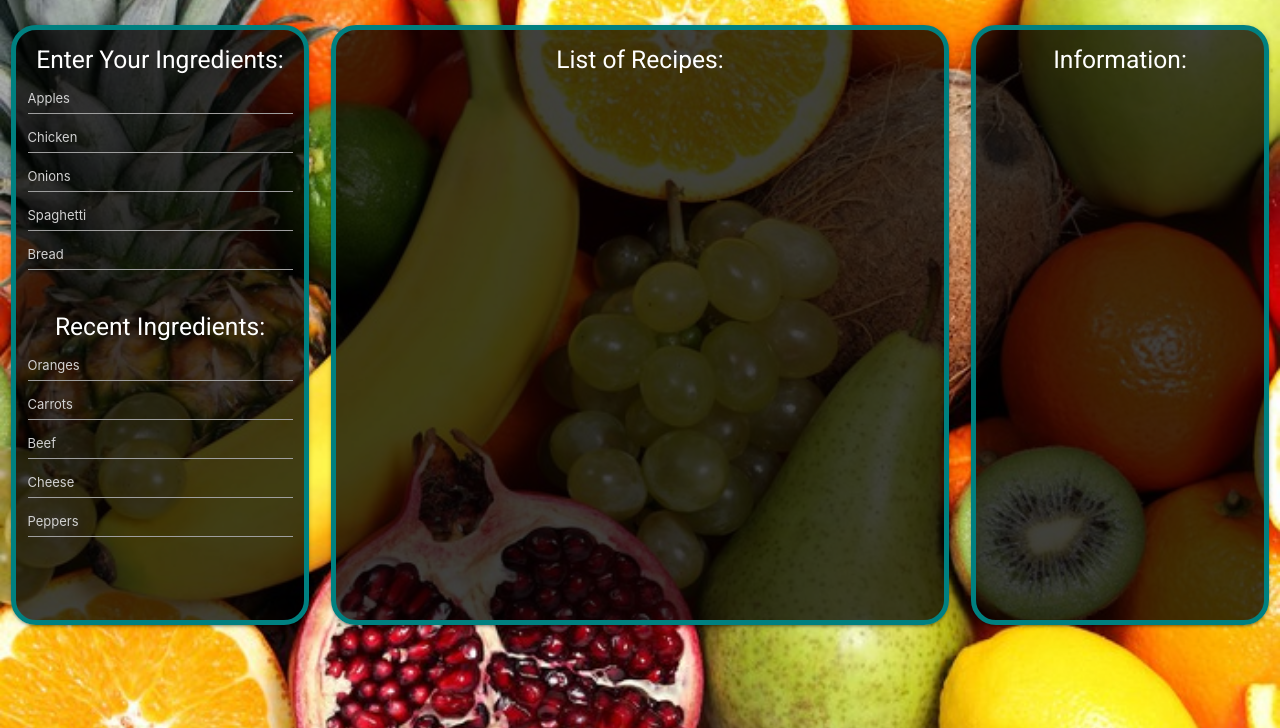
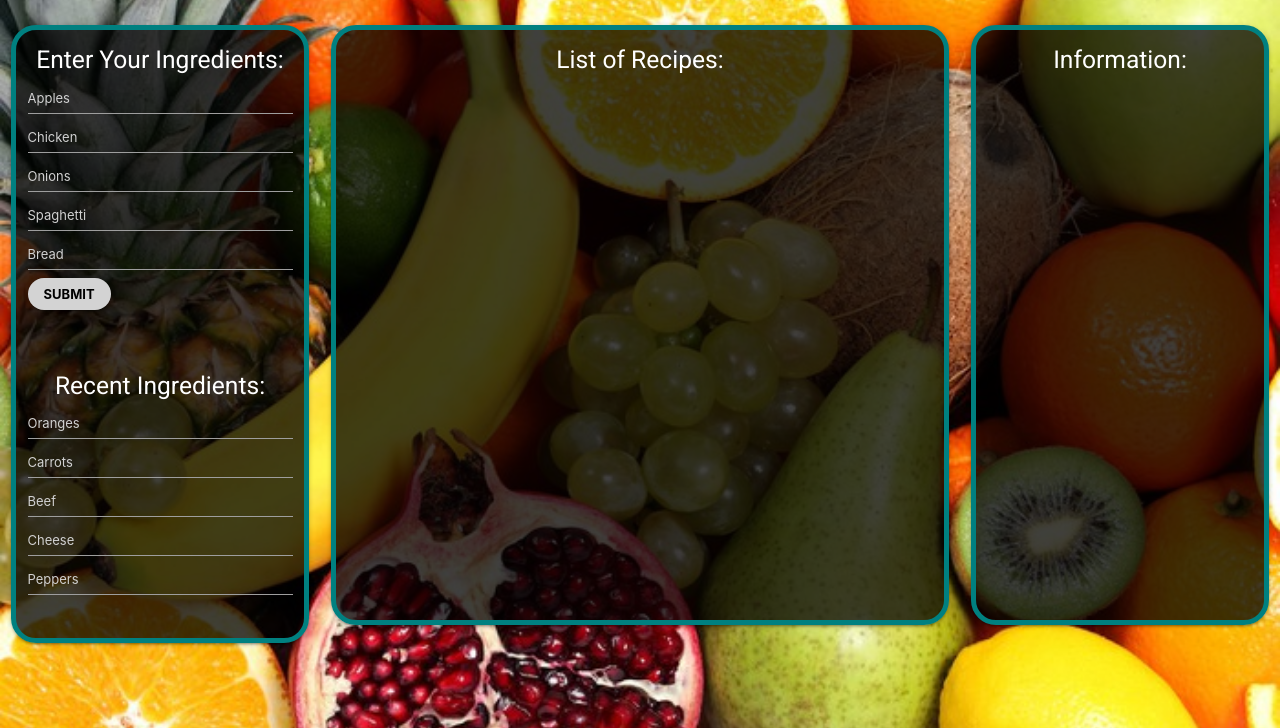
Before and after one commit to kpatel1209/Munchies, a plain HTML site: page index.html in a window 1280 px wide. Shown: the part 72-800 px from the top of the page. Drawn offline with nearby package versions, Linux system fonts and the light colour scheme; a web font is replaced by a local one.

Commit message:
added submit button to 1st column

```diff
--- a/assets/css/style.css
+++ b/assets/css/style.css
@@ -5,8 +5,6 @@ body {
     -webkit-background-size: cover;
     -moz-background-size: cover;
     -o-background-size: cover;
-    /* min-height: 100%;
-    min-width: 1024px; */
 }
 
 .main-content {
@@ -39,3 +37,13 @@ a.brand-logo {
 #user_list {
     margin-top:0;
 }
+
+.ingredient-submit {
+    letter-spacing: 0px;
+    background: lightgrey;
+    border-radius: 25px
+}
+
+.recent-ing-box {
+    padding-top: 10px;
+}
--- a/index.html
+++ b/index.html
@@ -62,7 +62,9 @@
         <div class="container">
             <div class="row">
                 <div class="col s12 m3">
+                    <div>
                         <div class="card" id="user_ingredients" style="background-color:rgba(0, 0, 0, 0.75);">
+                            <div class="new-ing-box">
                                 <h5 class="center enter-your-ingredients" style="color: white; font-family: 'Roboto', sans-serif;"><strong>Enter Your Ingredients:</strong></h5>
                                 <div class="row ingredient_list">
                                     <div class="input-field col s12" id="user_list">
@@ -71,8 +73,11 @@
                                         <input type="text" class="autocomplete" placeholder="Onions" style="height: 2rem; font-size: 13px; color: white;">
                                         <input type="text" class="autocomplete" placeholder="Spaghetti" style="height: 2rem; font-size: 13px; color: white;">
                                         <input type="text" class="autocomplete" placeholder="Bread" style="height: 2rem; font-size: 13px; color: white;">
+                                        <a class="waves-effect waves-light btn-small ingredient-submit" style="font-size: 13px; color: black; font-weight: bold;">Submit</a>
                                     </div>
                                 </div>
+                            </div>
+                            <div class="recent-ing-box">
                                 <h5 class="center recent-ingredients" style="color: white; font-family: 'Roboto', sans-serif;"><strong>Recent Ingredients:</strong></h5>
                                 <div class="row ingredient_list">
                                     <div class="input-field col s12" id="user_list">
@@ -81,6 +86,8 @@
                                         <input type="text" class="autocomplete" placeholder="Beef" style="height: 2rem; font-size: 13px; color: white;">
                                         <input type="text" class="autocomplete" placeholder="Cheese" style="height: 2rem; font-size: 13px; color: white;">
                                         <input type="text" class="autocomplete" placeholder="Peppers" style="height: 2rem; font-size: 13px; color: white;">
+                                    </div>
+                                </div>
                             </div>
                         </div>
                     </div>
```
Lines whose indentation alone changed are shown as unchanged.
